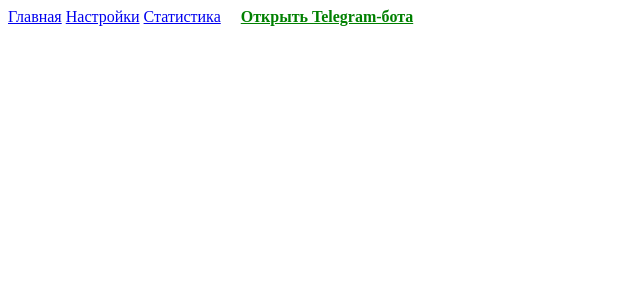
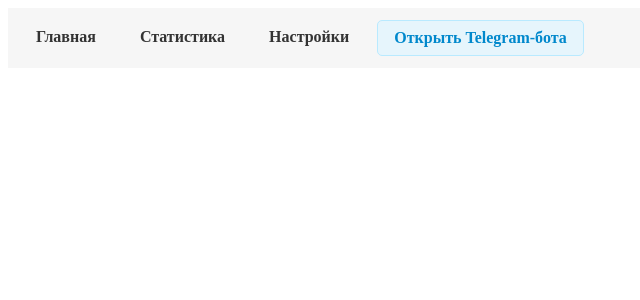
Before and after one commit to therealyou9762/Telegram_bot, a Flask app: template templates/base.html in a window 1280 px wide. Shown: the top 300 px of the page, without its empty margins (0-640 px from the left). Run offline with Flask 3, Linux system fonts and the light colour scheme; the template is opened without the code that fills it, so the values that code supplies are empty; parts of the project's set-up code (start-up, migrations or seed data) failed here and were passed over.

Commit message:
Update base HTML template for News Bot

```diff
--- a/templates/base.html
+++ b/templates/base.html
@@ -2,19 +2,40 @@
 <html lang="ru">
 <head>
     <meta charset="UTF-8">
-    <meta name="viewport" content="width=device-width, initial-scale=1.0">
-    <title>News Bot Settings</title>
-    <script src="https://cdn.jsdelivr.net/npm/chart.js"></script>
+    <title>News Bot</title>
+    <meta name="viewport" content="width=device-width, initial-scale=1">
+    <style>
+        nav {
+            background: #f6f6f6;
+            padding: 12px;
+            margin-bottom: 20px;
+            display: flex;
+            gap: 12px;
+        }
+        nav a {
+            text-decoration: none;
+            color: #333;
+            font-weight: bold;
+            padding: 8px 16px;
+            border-radius: 5px;
+            transition: background 0.2s;
+        }
+        nav a:hover {
+            background: #e0e0e0;
+        }
+        .tg-link {
+            color: #0088cc;
+            background: #e6f5fc;
+            border: 1px solid #b9eaff;
+        }
+    </style>
 </head>
 <body>
     <nav>
         <a href="{{ url_for('index') }}">Главная</a>
-        <a href="{{ url_for('settings', user_id=1) }}">Настройки</a>
-        <a href="{{ url_for('stats', user_id=1) }}">Статистика</a>
-        <!-- КНОПКА ОТКРЫТЬ БОТА -->
-        <a href="https://t.me/@military_news_23bot" target="_blank" style="margin-left: 16px; color: green; font-weight: bold;">
-      Открыть Telegram-бота</a>
-        </a>
+        <a href="{{ url_for('stats') }}">Статистика</a>
+        <a href="{{ url_for('settings') }}">Настройки</a>
+        <a href="https://t.me/@military_news_23bot" target="_blank" class="tg-link">Открыть Telegram-бота</a>
     </nav>
     <main>
         {% block content %}{% endblock %}
```
